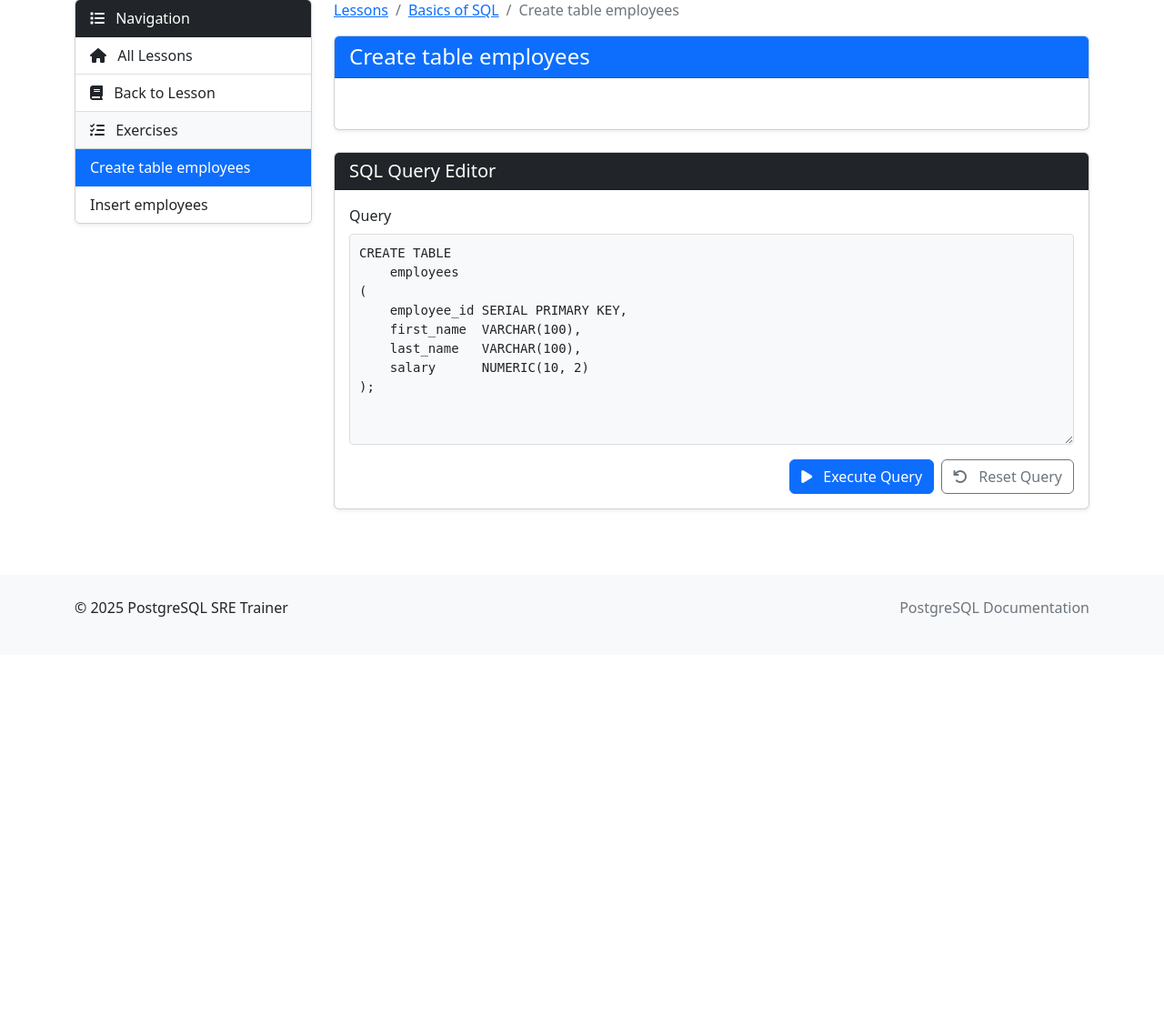
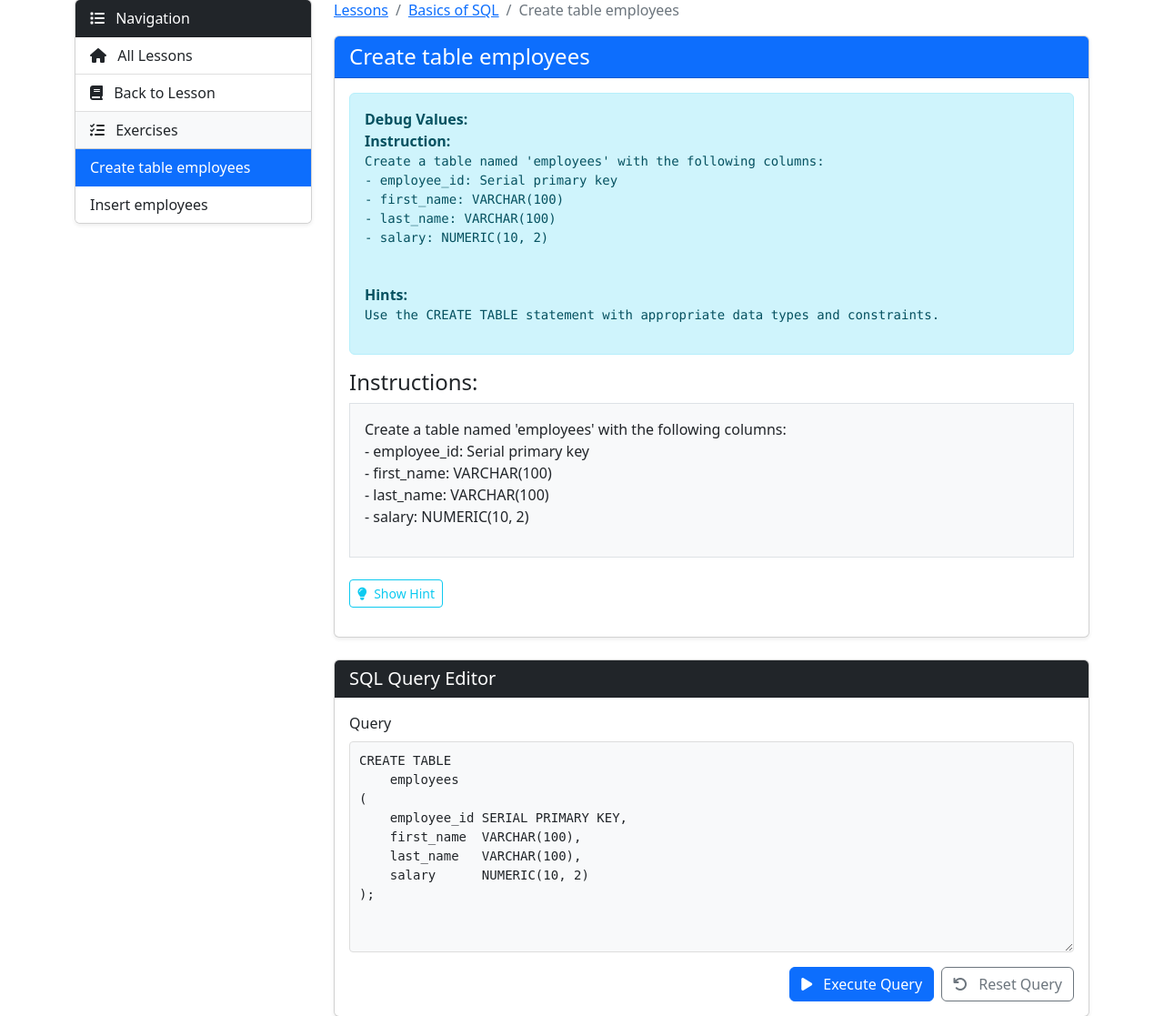
Before and after one commit to BogdanDolia/databases-sre-trainer, a Django app: page /lessons/intro-to-sql/exercise/1/ in a window 1280 px wide. Shown: the part 81-1198 px from the top of the page at 91% size. Before the commit the page ends 759 px from the top, so only its background shows below. Run offline with Django 4.2, Linux system fonts and the light colour scheme; data comes from the database, SQL or seed files in the repository; both versions use the stored data as it was after the commit; parts of the project's set-up code (start-up, migrations or seed data) failed here and were passed over; some libraries are stand-ins or nearby versions.

Commit message:
Add debugging features to exercise detail view and update lesson instructions

```diff
--- a/django_trainer/sql_trainer/lessons/urls.py
+++ b/django_trainer/sql_trainer/lessons/urls.py
@@ -1,7 +1,22 @@
 from django.urls import path
 from . import views
+from django.http import JsonResponse
+from .models import Exercise
 
 app_name = 'lessons'
+
+# Debug view
+def debug_exercise(request, exercise_id):
+    try:
+        exercise = Exercise.objects.get(id=exercise_id)
+        return JsonResponse({
+            'id': exercise.id,
+            'title': exercise.title,
+            'instruction': exercise.instruction,
+            'hints': exercise.hints
+        })
+    except Exercise.DoesNotExist:
+        return JsonResponse({'error': 'Exercise not found'}, status=404)
 
 urlpatterns = [
     path('', views.index, name='index'),
@@ -9,6 +24,7 @@ urlpatterns = [
     path('execute-query/', views.execute_query, name='execute_query'),
     path('reset-database/', views.reset_database, name='reset_database'),
     path('initialize-database/', views.initialize_database, name='initialize_database'),
+    path('debug-exercise/<int:exercise_id>/', debug_exercise, name='debug_exercise'),
     path('<slug:slug>/', views.lesson_detail, name='lesson_detail'),
     path('<slug:lesson_slug>/exercise/<int:exercise_id>/', views.exercise_detail, name='exercise_detail'),
 ]
--- a/django_trainer/sql_trainer/lessons/views.py
+++ b/django_trainer/sql_trainer/lessons/views.py
@@ -79,11 +79,18 @@ def exercise_detail(request, lesson_slug, exercise_id):
     initial_query = progress.last_solution if progress.last_solution else exercise.initial_query
     form = QueryForm(initial_query=initial_query)
 
+    # Debug message in the console
+    print(f"Exercise debug info: id={exercise.id}, title={exercise.title}")
+    print(f"Instruction: '{exercise.instruction}'")
+    print(f"Hints: '{exercise.hints}'")
+
     context = {
         'lesson': lesson,
         'exercise': exercise,
         'form': form,
         'progress': progress,
+        'debug_instruction': exercise.instruction,  # Added for debugging
+        'debug_hints': exercise.hints,  # Added for debugging
     }
 
     return render(request, 'lessons/exercise_detail.html', context)
--- a/django_trainer/sql_trainer/templates/lessons/exercise_detail.html
+++ b/django_trainer/sql_trainer/templates/lessons/exercise_detail.html
@@ -47,9 +47,43 @@
                 <h2 class="h4 mb-0">{{ exercise.title }}</h2>
             </div>
             <div class="card-body">
+                <!-- Debug area -->
+                <div class="alert alert-info mb-3">
+                    <strong>Debug Values:</strong><br>
+                    <strong>Instruction:</strong> <pre>{{ debug_instruction }}</pre><br>
+                    <strong>Hints:</strong> <pre>{{ debug_hints }}</pre>
+                </div>
+
                 <div class="mb-4">
-                    {{ exercise.description|safe }}
+                    <h4>Instructions:</h4>
+                    <div class="p-3 bg-light border">{{ exercise.instruction|linebreaks }}</div>
                 </div>
+
+                {% if exercise.hints %}
+                <div class="mb-3">
+                    <button class="btn btn-sm btn-outline-info" type="button" id="hintButton">
+                        <i class="fas fa-lightbulb me-1"></i> Show Hint
+                    </button>
+                    <div id="hintsCollapse" style="display: none;" class="mt-2">
+                        <div class="card card-body bg-light">
+                            <i class="fas fa-info-circle text-info me-2"></i> {{ exercise.hints }}
+                        </div>
+                    </div>
+                </div>
+                {% endif %}
+
+                <script>
+                    document.getElementById('hintButton').addEventListener('click', function() {
+                        var hintsDiv = document.getElementById('hintsCollapse');
+                        if (hintsDiv.style.display === 'none') {
+                            hintsDiv.style.display = 'block';
+                            this.innerHTML = '<i class="fas fa-lightbulb me-1"></i> Hide Hint';
+                        } else {
+                            hintsDiv.style.display = 'none';
+                            this.innerHTML = '<i class="fas fa-lightbulb me-1"></i> Show Hint';
+                        }
+                    });
+                </script>
 
                 {% if progress.completed %}
                     <div class="alert alert-success">
@@ -103,6 +137,11 @@
 
 {% block extra_js %}
 <script>
+    // Debug info
+    console.log('Exercise data:');
+    console.log('Title: {{ exercise.title }}');
+    console.log('Instruction: {{ exercise.instruction }}');
+    console.log('Hints: {{ exercise.hints }}');
 
     document.addEventListener('DOMContentLoaded', () => {
         const editorTextarea = document.querySelector('textarea[name="query"]');
```
Also changed, not shown: fixtures/lessons.json (+6 -6 lines).
